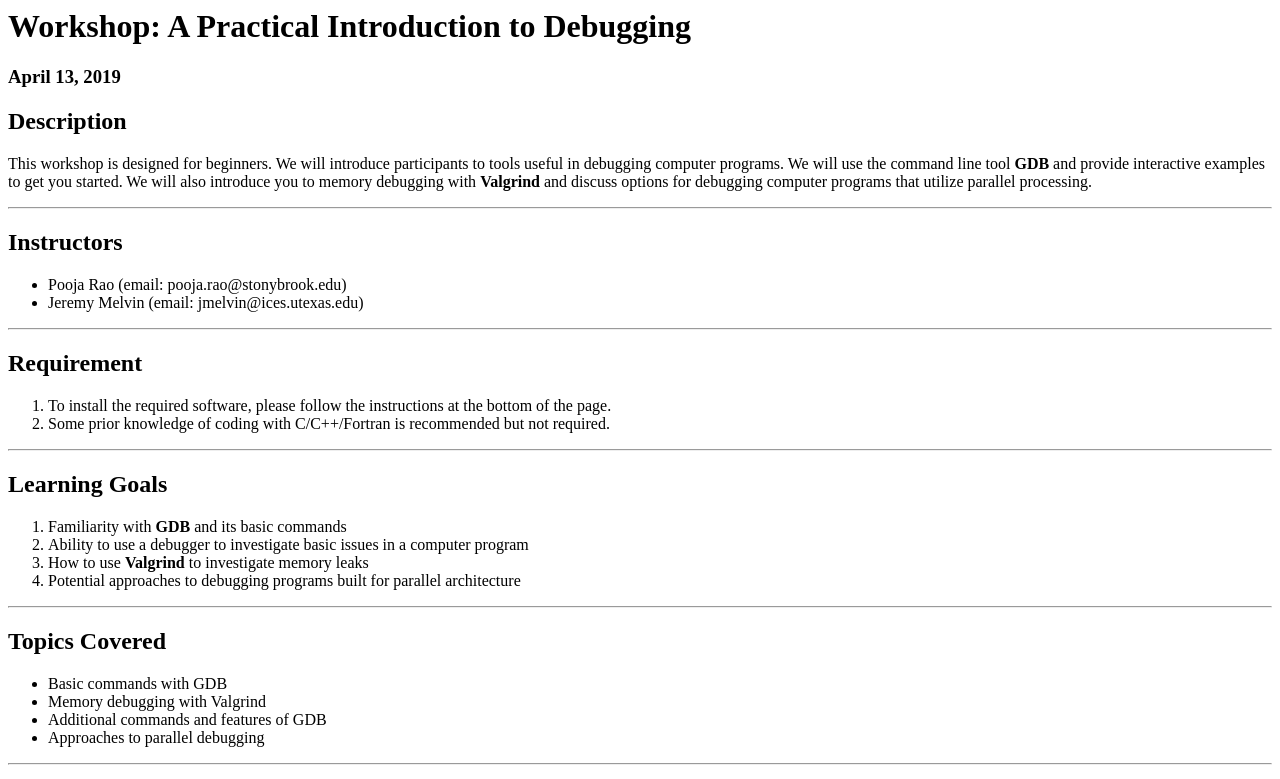
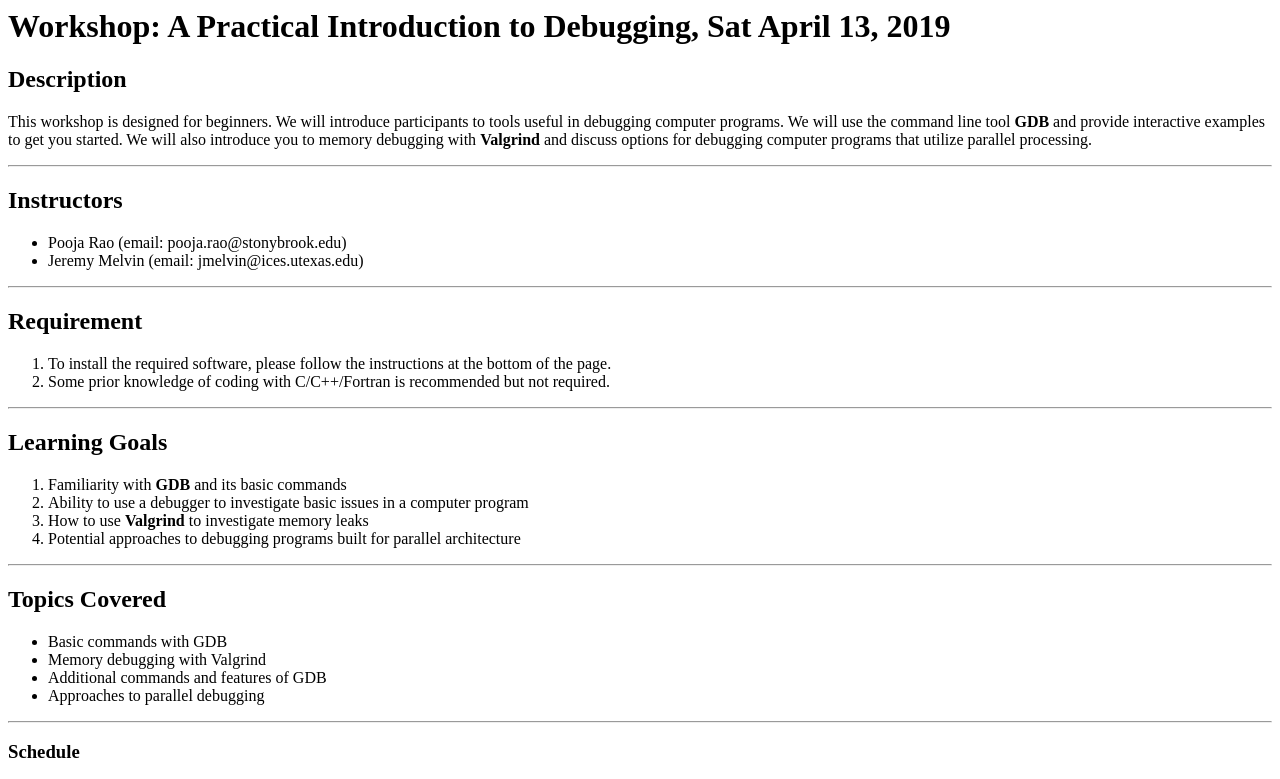
Before and after one commit to poojarao8/IACS_DebugWorkshop, a plain HTML site: page docs/index.html in a window 1280 px wide. Shown: the top 779 px of the page. Drawn offline with Linux system fonts and the light colour scheme.

Commit message:
Added date

```diff
--- a/docs/index.html
+++ b/docs/index.html
@@ -6,9 +6,7 @@
 
 <body bgcolor=FFFFFF>
 
-<h1>Workshop: A Practical Introduction to Debugging</h1>
-
-<h3>April 13, 2019</h3>
+<h1>Workshop: A Practical Introduction to Debugging, Sat April 13, 2019</h1>
 
 
 <h2>Description</h2>
```
